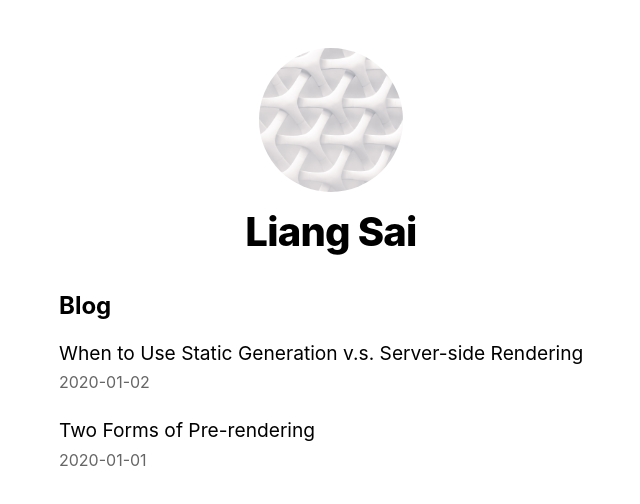
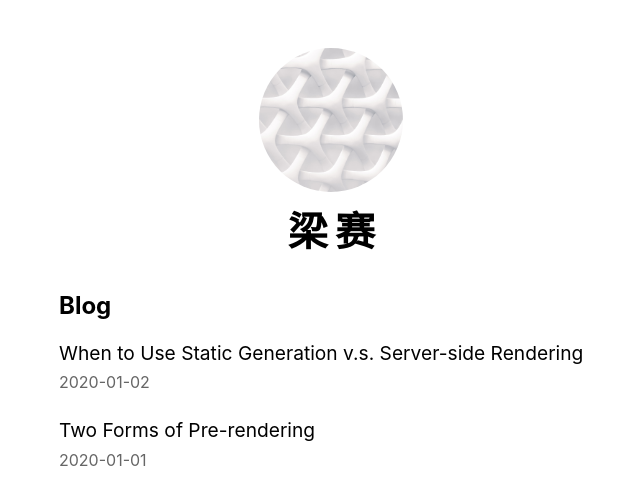
Before and after one commit to coolCicada/nextjs-blog, a Next.js app: page / in a window 1280 px wide. Shown: the top 504 px of the page, without its empty margins (309-949 px from the left). Built offline with nearby package versions, Linux system fonts and the light colour scheme.

Commit message:
feat: 更新

```diff
--- a/components/layout.jsx
+++ b/components/layout.jsx
@@ -4,7 +4,7 @@ import styles from './layout.module.css';
 import utilStyles from '../styles/utils.module.css';
 import Link from 'next/link';
 
-const name = 'Liang Sai';
+const name = '梁 赛';
 export const siteTitle = 'Next.js Sample Website';
 
 export default function Layout({ children, home }) {
--- a/pages/index.jsx
+++ b/pages/index.jsx
@@ -1,9 +1,9 @@
 import Head from 'next/head';
 import Link from 'next/link';
 
-import Layout, { siteTitle } from '../components/layout';
-import utilStyles from '../styles/utils.module.css';
-import { getSortedPostsData } from '../lib/posts';
+import Layout, { siteTitle } from '@/components/layout';
+import utilStyles from '@/styles/utils.module.css';
+import { getSortedPostsData } from '@/lib/posts';
 
 export async function getStaticProps() {
   const allPostsData = getSortedPostsData();
--- a/tsconfig.json
+++ b/tsconfig.json
@@ -5,6 +5,10 @@
       "dom.iterable",
       "esnext"
     ],
+    "baseUrl": "./",
+    "paths": {
+      "@/*": ["*"]
+    },
     "allowJs": true,
     "skipLibCheck": true,
     "strict": false,
```
